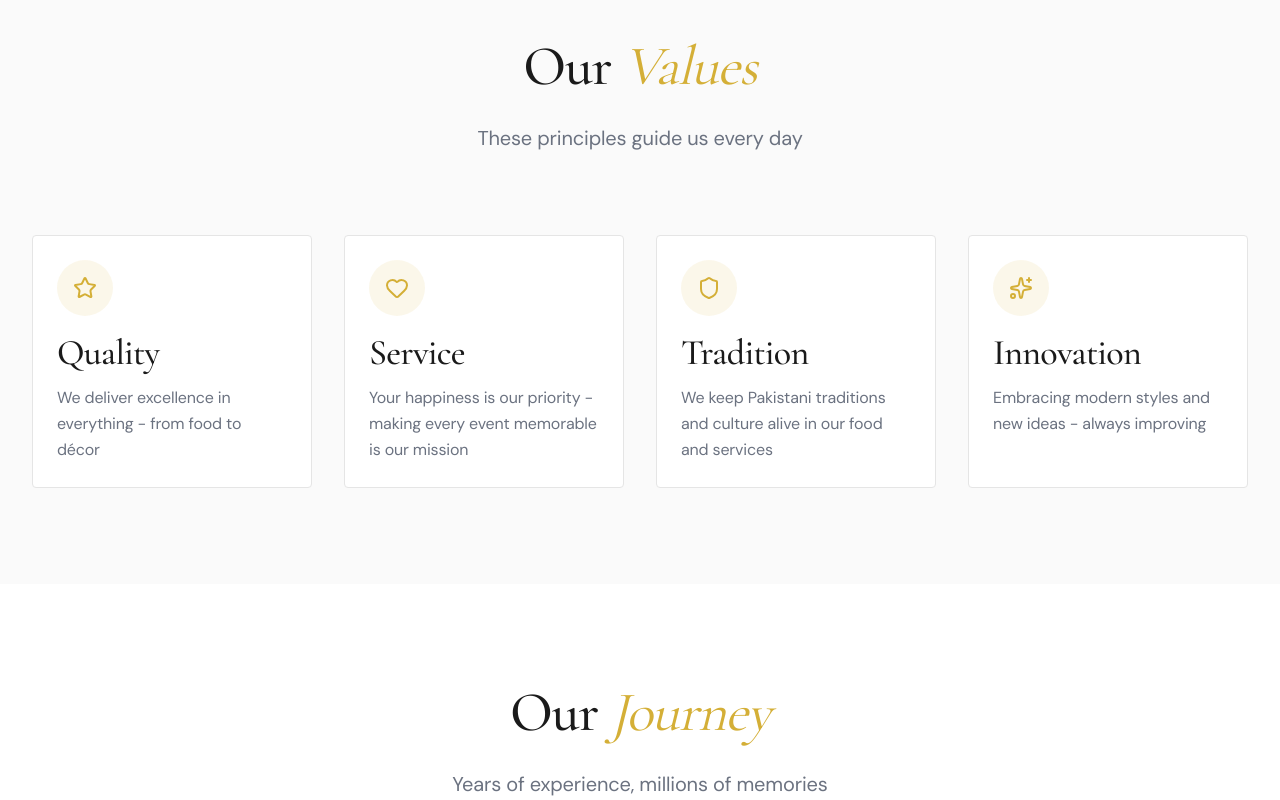
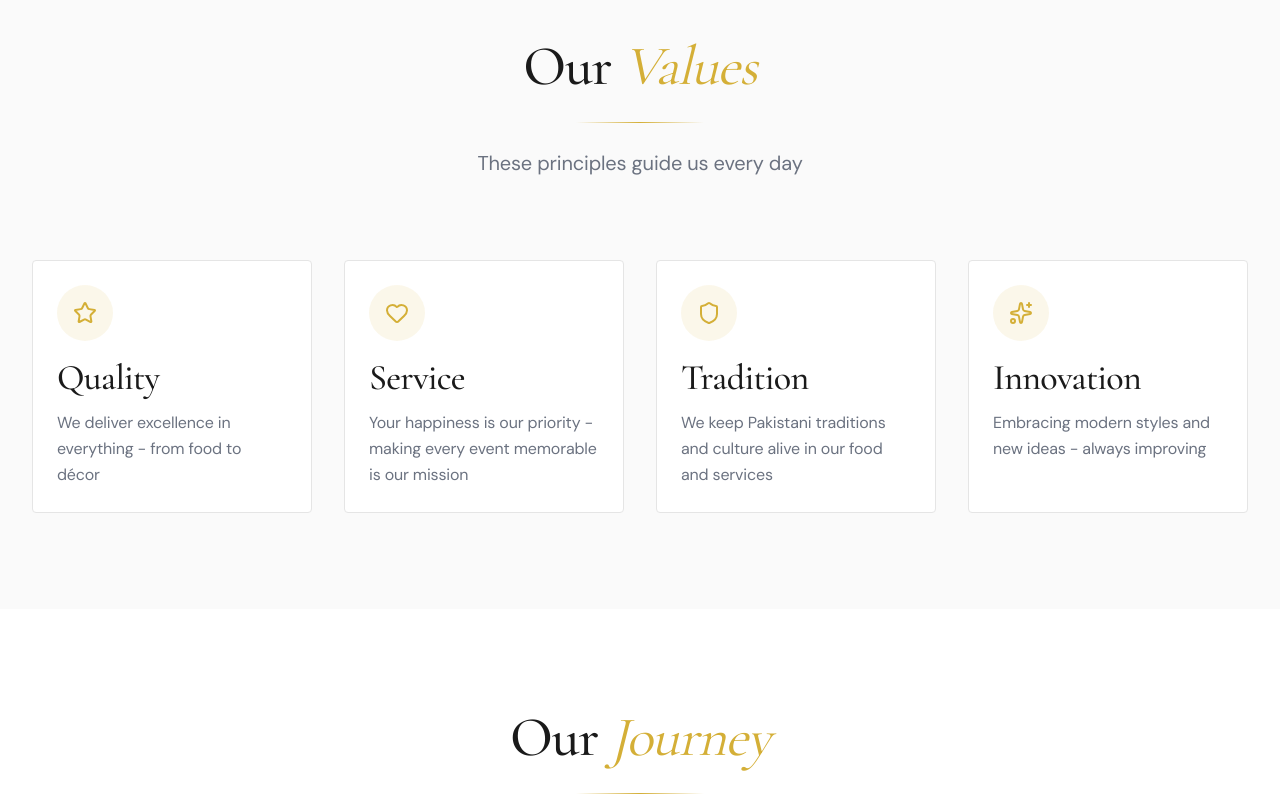
Before and after one commit to reheemevents/raheem-events-website, a Next.js app: page /en/about in a window 1280 px wide. Shown: the part 1880-2680 px from the top of the page. Built offline with nearby package versions, Linux system fonts and the light colour scheme; a web font is replaced by a local one.

Commit message:
Fix TypeScript error: change invalid decorationStyle from underline to line

```diff
--- a/src/app/[locale]/about/page.tsx
+++ b/src/app/[locale]/about/page.tsx
@@ -321,7 +321,7 @@ export default async function AboutPage({
                   : "These principles guide us every day"
               }
               align="center"
-              decorationStyle="underline"
+              decorationStyle="line"
             />
 
             <div className="grid grid-cols-1 md:grid-cols-2 lg:grid-cols-4 gap-8 mt-12">
@@ -359,7 +359,7 @@ export default async function AboutPage({
                   : "Years of experience, millions of memories"
               }
               align="center"
-              decorationStyle="underline"
+              decorationStyle="line"
             />
 
             <div className="relative mt-12">
```
